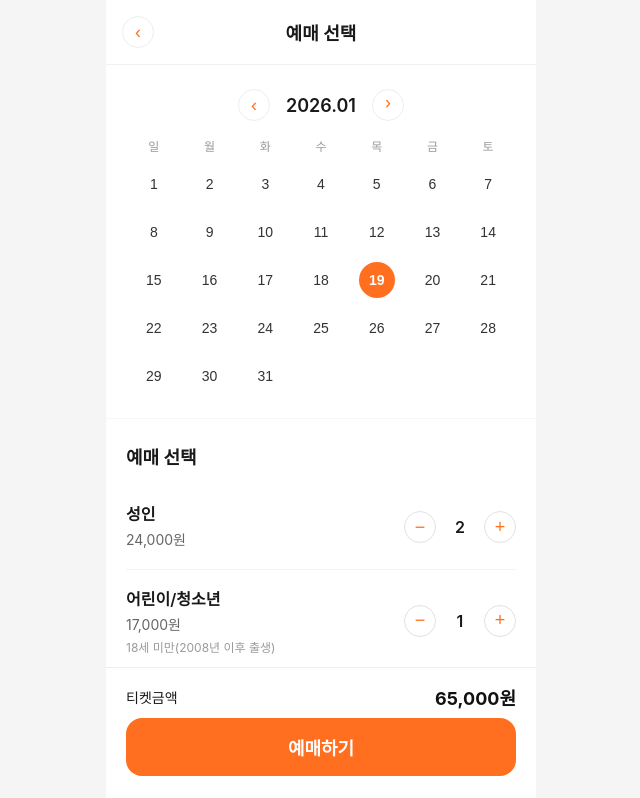
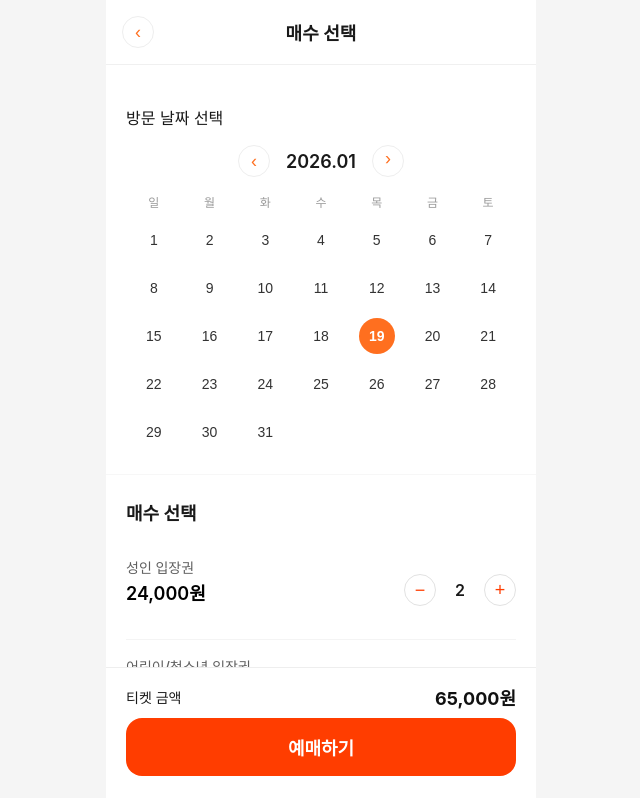
Before and after one commit to minji212657/CATCHMIND, a React (Create React App) app: page / in a window 1280 px wide. Shown: the top 798 px of the page, without its empty margins (319-959 px from the left). Built offline with nearby package versions, Linux system fonts and the light colour scheme.

Commit message:
매수 선택업데이트

```diff
--- a/src/App.css
+++ b/src/App.css
@@ -15,6 +15,9 @@ body,
   background-color: #f5f5f5;
 }
 
+/* =========================
+   Layout
+========================= */
 .reservation-screen {
   max-width: 430px;
   margin: 0 auto;
@@ -25,7 +28,9 @@ body,
   position: relative;
   padding-bottom: 120px;
 }
-
+/* =========================
+   Header
+========================= */
 .rs-header {
   display: flex;
   align-items: center;
@@ -67,7 +72,9 @@ body,
   overflow-y: auto;
   padding-bottom: 32px;
 }
-
+/* =========================
+   Calendar
+========================= */
 .calendar {
   padding: 24px 20px;
   border-bottom: 1px solid #f7f7f7;
@@ -108,6 +115,7 @@ body,
   background: transparent;
   font-size: 14px;
   color: #333;
+  cursor: pointer;
 }
 
 .calendar-cell.selected {
@@ -115,7 +123,9 @@ body,
   color: #fff;
   font-weight: 600;
 }
-
+/* =========================
+   Ticket Section
+========================= */
 .ticket-section {
   padding: 24px 20px 120px;
 }
@@ -124,7 +134,31 @@ body,
   margin: 0 0 16px;
   font-size: 18px;
 }
+.ticket-badge {
+  font-size: 12px;
+  font-weight: 600;
+  margin-right: 6px;
+  color: #FF3D00;
+}
 
+.ticket-badge.danger {
+  color: #FF3D00;
+}
+
+.ticket-title {
+  font-size: 14px;
+  font-weight: 500;
+  color: #5F5F5F;
+}
+
+.ticket-price {
+  margin-top: 2px;
+  font-size: 18px;   /* 제목보다 크게 */
+  font-weight: 600;
+  color: #000000;
+}
+
+/* Row */
 .ticket-row {
   display: flex;
   align-items: center;
@@ -137,23 +171,56 @@ body,
   border-bottom: none;
 }
 
+/* Title */
 .ticket-title {
   margin: 0;
-  font-weight: 600;
+  font-size: 14px;
+  font-weight: 500;
+  color: #5f5f5f;
 }
 
-.ticket-price {
-  margin: 4px 0;
-  color: #666;
-  font-size: 14px;
+.ticket-title-muted {
+  font-weight: 400;
+  color: #9a9a9a;
 }
 
+/* Badge */
+.ticket-badge {
+  font-size: 12px;
+  font-weight: 600;
+  margin-right: 6px;
+  color: #ff3d00;
+}
+
+/* Price (🔥 title보다 크게) */
+.ticket-price {
+  margin-top: 2px;
+  font-size: 18px;      /* 제목보다 큼 */
+  font-weight: 600;
+  color: #000;
+}
+
+/* 성인 입장권 강조 */
+.ticket-price-blue {
+  font-size: 20px;
+  font-weight: 700;
+  color: #2563eb;
+  background: #eef4ff;
+  display: inline-block;
+  padding: 2px 6px;
+  border-radius: 4px;
+}
+
+/* Note */
 .ticket-note {
   margin: 0;
   font-size: 12px;
   color: #9a9a9a;
 }
 
+/* =========================
+   Counter
+========================= */
 .counter {
   display: flex;
   align-items: center;
@@ -167,7 +234,8 @@ body,
   border: 1px solid #e2e2e2;
   background: #fff;
   font-size: 18px;
-  color: #ff6f1f;
+  color: #FF3D00;
+  cursor: pointer;
 }
 
 .counter-value {
@@ -207,7 +275,7 @@ body,
   width: 100%;
   border: none;
   border-radius: 16px;
-  background: #ff6f1f;
+  background: #FF3D00;
   color: #fff;
   font-size: 18px;
   font-weight: 600;
@@ -268,7 +336,7 @@ body,
 }
 
 .price-rating {
-  color: #ff6f1f;
+  color: #FF3D00;
 }
 
 .tab-row {
@@ -288,7 +356,7 @@ body,
 }
 
 .tab.active {
-  background: #ff6f1f;
+  background: #FF3D00;
   color: #fff;
 }
 
@@ -379,6 +447,15 @@ body,
   padding: 16px;
   flex: 1;
 }
+.calendar-cell.disabled {
+  color: #c0c0c0;
+  cursor: not-allowed;
+}
+
+.calendar-cell.disabled:hover {
+  background: transparent;
+}
+
 
 .policy-section {
   background: #fff;
@@ -408,7 +485,7 @@ body,
   border: none;
   border-radius: 10px;
   background: #ffeeee;
-  color: #e53935;
+  color: #FF3D00;
   font-weight: 700;
 }
 
@@ -475,7 +552,7 @@ body,
   margin: 0 0 4px;
   font-size: 14px;
   font-weight: 600;
-  color: #ff4b3a;
+  color: #FF3D00;
 }
 
 .payment-caption {
@@ -499,8 +576,8 @@ body,
 }
 
 .chip.active {
-  border-color: #ff6f1f;
-  color: #ff6f1f;
+  border-color: #FF3D00;
+  color: #FF3D00;
   background: #fff5ec;
 }
 
@@ -606,7 +683,7 @@ body,
 }
 
 .summary-row.total {
-  color: #ff4b3a;
+  color: #FF3D00;
   font-weight: 600;
 }
 
--- a/src/ReservationSelectScreen.js
+++ b/src/ReservationSelectScreen.js
@@ -1,22 +1,31 @@
 import './App.css';
+import React, { useMemo, useEffect } from 'react';
 
 const days = ['일', '월', '화', '수', '목', '금', '토'];
-const totalDays = Array.from({ length: 31 }, (_, i) => i + 1);
 
-function TicketRow({ title, price, count, setCount, note }) {
+function TicketRow({ title, price, count, setCount, note, badge }) {
   return (
     <div className="ticket-row">
       <div>
-        <p className="ticket-title">{title}</p>
+        <p className="ticket-title">
+          {badge && <span className="ticket-badge">{badge}</span>}
+          {title}
+        </p>
         <p className="ticket-price">{price.toLocaleString()}원</p>
         {note && <p className="ticket-note">{note}</p>}
       </div>
       <div className="counter">
-        <button onClick={() => setCount(Math.max(0, count - 1))} className="counter-btn" aria-label={`${title} 감소`}>
+        <button
+          onClick={() => setCount(Math.max(0, count - 1))}
+          className="counter-btn"
+        >
           −
         </button>
         <span className="counter-value">{count}</span>
-        <button onClick={() => setCount(count + 1)} className="counter-btn" aria-label={`${title} 증가`}>
+        <button
+          onClick={() => setCount(count + 1)}
+          className="counter-btn"
+        >
           +
         </button>
       </div>
@@ -34,27 +43,93 @@ function ReservationSelectScreen({
   onNext,
   adultPrice = 24000,
   youthPrice = 17000,
+  discountadultPrice = 17000,
+  // discountyouthPrice = 17000,
 }) {
+  /* =========================
+     📅 달력 상태
+  ========================= */
+  const [year, setYear] = React.useState(2026);
+  const [month, setMonth] = React.useState(0); // 1월
+
+  // 오늘 날짜
+  const today = new Date();
+  today.setHours(0, 0, 0, 0);
+
+  const todayYear = today.getFullYear();
+  const todayMonth = today.getMonth();
+  const todayDate = today.getDate();
+
+  // 해당 월의 총 날짜 수
+  const totalDays = useMemo(() => {
+    return new Date(year, month + 1, 0).getDate();
+  }, [year, month]);
+
+  // today 자동 선택
+  useEffect(() => {
+    if (
+      year === todayYear &&
+      month === todayMonth &&
+      selectedDate !== todayDate
+    ) {
+      setSelectedDate(todayDate);
+    }
+  }, [
+    year,
+    month,
+    todayYear,
+    todayMonth,
+    todayDate,
+    selectedDate,
+    setSelectedDate,
+  ]);
+
+  // 이전 달
+  const goPrevMonth = () => {
+    if (month === 0) {
+      setYear((y) => y - 1);
+      setMonth(11);
+    } else {
+      setMonth((m) => m - 1);
+    }
+    setSelectedDate(null);
+  };
+
+  // 다음 달
+  const goNextMonth = () => {
+    if (month === 11) {
+      setYear((y) => y + 1);
+      setMonth(0);
+    } else {
+      setMonth((m) => m + 1);
+    }
+    setSelectedDate(null);
+  };
+
   const totalPrice = adult * adultPrice + youth * youthPrice;
 
   return (
     <div className="reservation-screen">
+      {/* Header */}
       <header className="rs-header">
-        <button className="icon-btn" aria-label="뒤로가기">
-          ‹
-        </button>
-        <h1>예매 선택</h1>
+        <button className="icon-btn">‹</button>
+        <h1>매수 선택</h1>
         <span className="icon-space" />
       </header>
 
       <main className="rs-content">
+        {/* Calendar */}
         <section className="calendar">
+          <p className="section-label">방문 날짜 선택</p>
+
           <div className="calendar-nav">
-            <button className="icon-btn" aria-label="이전 달">
+            <button className="icon-btn" onClick={goPrevMonth}>
               ‹
             </button>
-            <h2>2026.01</h2>
-            <button className="icon-btn rotate" aria-label="다음 달">
+            <h2>
+              {year}.{String(month + 1).padStart(2, '0')}
+            </h2>
+            <button className="icon-btn rotate" onClick={goNextMonth}>
               ‹
             </button>
           </div>
@@ -65,42 +140,90 @@ function ReservationSelectScreen({
                 {day}
               </div>
             ))}
-            {totalDays.map((day) => (
-              <button
-                key={day}
-                onClick={() => setSelectedDate(day)}
-                className={day === selectedDate ? 'calendar-cell selected' : 'calendar-cell'}
-              >
-                {day}
-              </button>
-            ))}
+
+            {Array.from({ length: totalDays }, (_, i) => {
+              const day = i + 1;
+              const cellDate = new Date(year, month, day);
+              const isPast = cellDate < today;
+              const isToday =
+                year === todayYear &&
+                month === todayMonth &&
+                day === todayDate;
+
+              return (
+                <button
+                  key={day}
+                  disabled={isPast}
+                  onClick={() => !isPast && setSelectedDate(day)}
+                  className={[
+                    'calendar-cell',
+                    day === selectedDate ? 'selected' : '',
+                    isPast ? 'disabled' : '',
+                    isToday ? 'today' : '',
+                  ].join(' ')}
+                >
+                  {day}
+                </button>
+              );
+            })}
           </div>
         </section>
 
+        {/* Ticket */}
         <section className="ticket-section">
-          <h2>예매 선택</h2>
-          <TicketRow title="성인" price={adultPrice} count={adult} setCount={setAdult} />
+          <h2>매수 선택</h2>
+
           <TicketRow
-            title="어린이/청소년"
+            title="성인 입장권"
+            price={adultPrice}
+            count={adult}
+            setCount={setAdult}
+          />
+
+          <TicketRow
+            title="어린이/청소년 입장권"
             price={youthPrice}
             count={youth}
             setCount={setYouth}
             note="18세 미만(2008년 이후 출생)"
           />
+
+          <TicketRow
+            title="BC 카드 할인-성인"
+            price={discountadultPrice}
+            count={0}
+            setCount={() => {}}
+            badge="[신용카드 할인]"
+            note="티켓 발급 시 본인 확인"
+          />
+
+          <TicketRow
+            title="BC 카드 할인-청소년"
+            price={youthPrice}
+            count={0}
+            setCount={() => {}}
+            badge="[신용카드 할인]"
+            note="티켓 발급 시 본인 확인"
+          />
+
         </section>
       </main>
 
+      {/* Footer */}
       <footer className="rs-footer">
         <div className="price-row">
-          <span>티켓금액</span>
+          <span>티켓 금액</span>
           <strong>{totalPrice.toLocaleString()}원</strong>
         </div>
-        <button className="cta-btn" type="button" onClick={onNext}>
+        <button
+          className="cta-btn"
+          onClick={onNext}
+          disabled={!selectedDate}
+        >
           예매하기
         </button>
       </footer>
     </div>
   );
 }
-
 export default ReservationSelectScreen;
```
